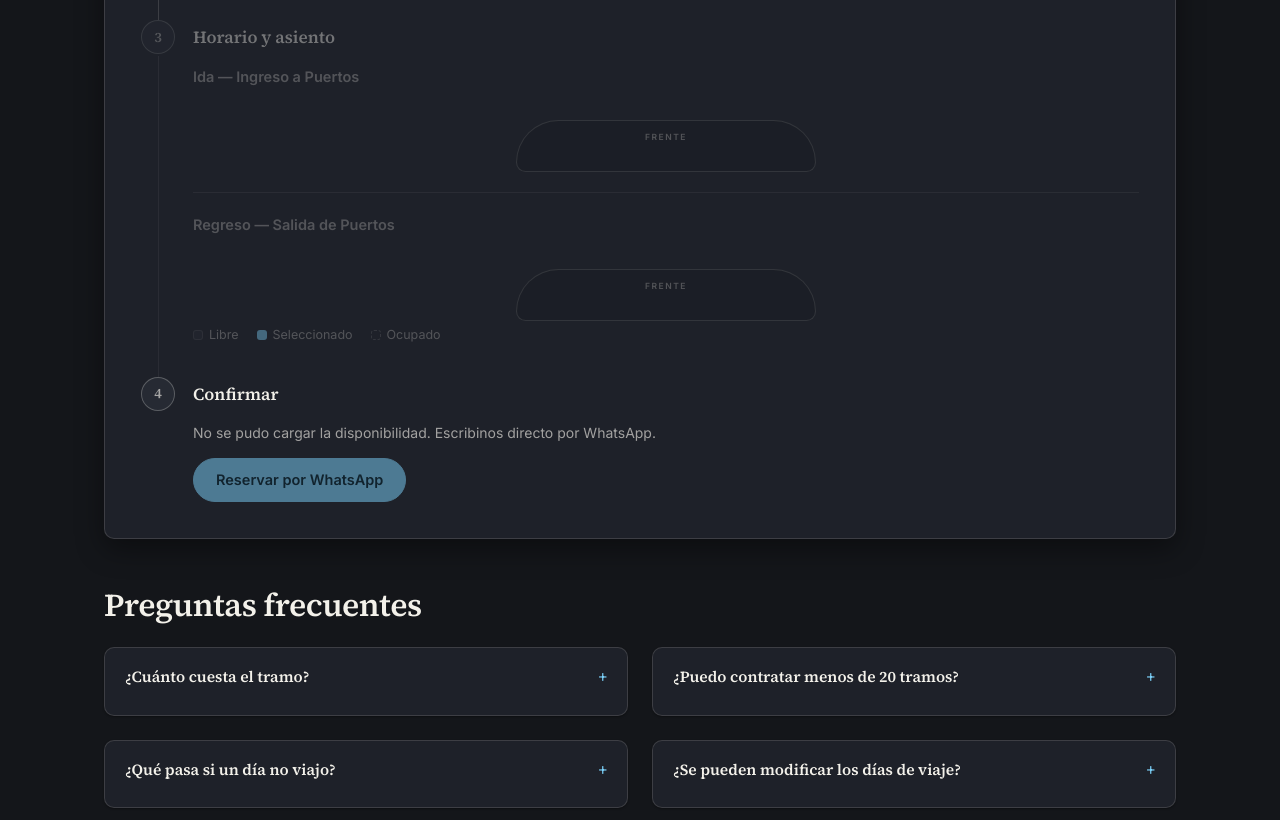
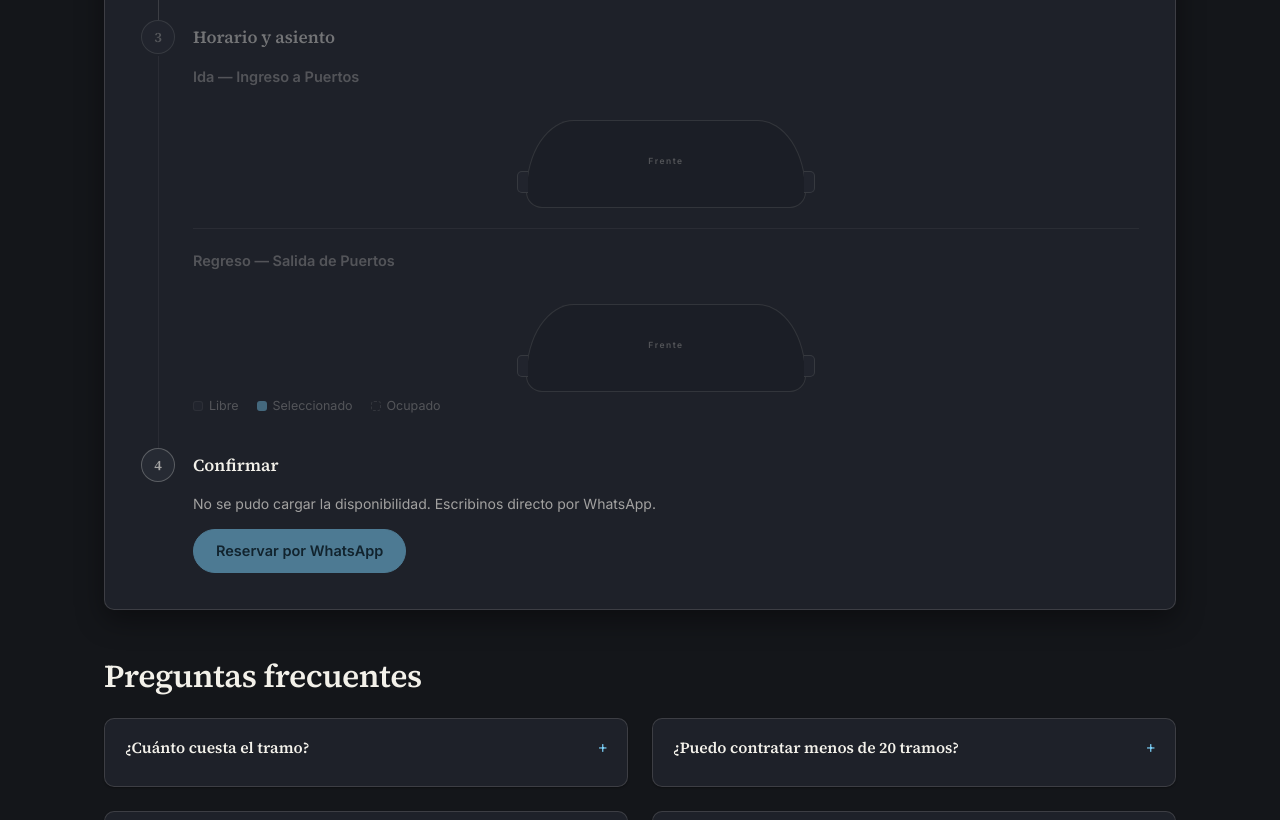
Before and after one commit to fentcore/traslados-privados, a website: page app/public/index.html in a window 1280 px wide. Shown: the part 2260-3080 px from the top of the page. Drawn offline with Linux system fonts and the light colour scheme; no server answers.

Commit message:
Le da forma de van al plano de asientos y cambia el texto del mensaje de WhatsApp
- El plano pasa de un rectangulo con esquinas redondeadas a una silueta con morro curvo y espejos laterales, mas parecido a una van vista desde arriba.
- El mensaje de WhatsApp ahora dice "Estoy interesad@ en contratar el servicio para [nombre] (barrio [barrio])" antes del resumen "Quiero reservar: ...", asegurando que el barrio siempre quede incluido.

Co-Authored-By: Claude Sonnet 5 <noreply@anthropic.com>

```diff
--- a/app/public/index.html
+++ b/app/public/index.html
@@ -219,13 +219,19 @@
   .van-tabs button.active { background: var(--color-accent-soft); border-color: var(--color-accent); color: var(--color-accent); }
 
   .van-plan {
-    width: min(300px, 100%); margin: 4px auto 0; border: 1px solid var(--color-border-strong);
-    border-radius: 44px 44px var(--radius-md) var(--radius-md); padding: 30px 16px 20px;
-    background: var(--color-bg-alt); position: relative;
+    width: min(280px, 100%); margin: 4px auto 0; border: 1px solid var(--color-border-strong);
+    border-radius: 60px 60px 20px 20px / 90px 90px 20px 20px;
+    padding: 34px 22px 22px; background: var(--color-bg-alt); position: relative;
   }
-  .van-plan::before {
-    content: 'FRENTE'; position: absolute; top: 10px; left: 0; right: 0; text-align: center;
-    font-size: 8.5px; letter-spacing: 0.18em; color: var(--color-text-muted); font-weight: 600;
+  .van-plan::before, .van-plan::after {
+    content: ''; position: absolute; top: 50px; width: 11px; height: 22px;
+    background: var(--color-surface-2); border: 1px solid var(--color-border-strong);
+  }
+  .van-plan::before { left: -10px; border-radius: 5px 0 0 5px; border-right: none; }
+  .van-plan::after { right: -10px; border-radius: 0 5px 5px 0; border-left: none; }
+  .van-plan-label {
+    text-align: center; font-size: 8.5px; letter-spacing: 0.18em; color: var(--color-text-muted);
+    font-weight: 600; margin-bottom: 16px;
   }
   .van-seats { display: flex; flex-direction: column; gap: 8px; }
   .van-row { display: flex; gap: 8px; justify-content: center; }
@@ -396,12 +402,12 @@
               <div class="leg" id="leg-ida">
                 <div class="leg-title"><span class="leg-num" id="leg-ida-num" style="display: none;">1</span>Ida — Ingreso a Puertos</div>
                 <div class="van-tabs" id="van-tabs-ida"></div>
-                <div class="van-plan"><div class="van-seats" id="van-seats-ida"></div></div>
+                <div class="van-plan"><div class="van-plan-label">Frente</div><div class="van-seats" id="van-seats-ida"></div></div>
               </div>
               <div class="leg" id="leg-regreso">
                 <div class="leg-title"><span class="leg-num" id="leg-regreso-num" style="display: none;">2</span>Regreso — Salida de Puertos</div>
                 <div class="van-tabs" id="van-tabs-regreso"></div>
-                <div class="van-plan"><div class="van-seats" id="van-seats-regreso"></div></div>
+                <div class="van-plan"><div class="van-plan-label">Frente</div><div class="van-seats" id="van-seats-regreso"></div></div>
               </div>
             </div>
             <div class="van-legend" style="margin-top: 4px;">
@@ -656,7 +662,7 @@
     linkEl.style.pointerEvents = 'auto';
     linkEl.style.opacity = '1';
     document.getElementById('step-summary').classList.add('is-active');
-    var msg = 'Hola! Soy ' + nombre + ', del barrio ' + barrio + '. Quiero reservar: ' + msgParts.join('; ') + '.';
+    var msg = '¡Hola! Estoy interesad@ en contratar el servicio para "' + nombre + '" (barrio ' + barrio + '). Quiero reservar: ' + msgParts.join('; ') + '.';
     linkEl.href = 'https://wa.me/' + WHATSAPP_NUMBER + '?text=' + encodeURIComponent(msg);
   }
 
```
